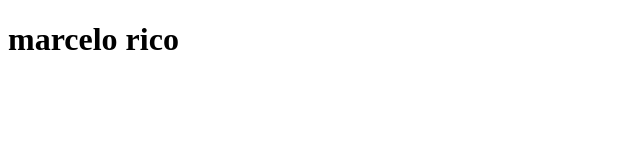
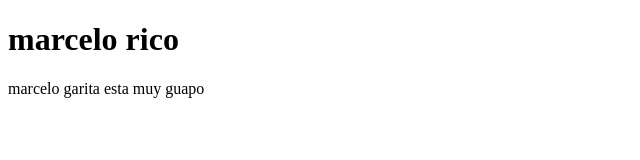
Before and after one commit to marcelogaritaf/git-basics, a plain HTML site: page index.html in a window 1280 px wide. Shown: the whole page, without its empty margins (0-640 px from the left). Drawn offline with Linux system fonts and the light colour scheme.

Commit message:
se agregó una etiqueta de parrafo al documento de html

```diff
--- a/index.html
+++ b/index.html
@@ -8,5 +8,6 @@
 </head>
 <body>
     <h1>marcelo rico</h1>
+    <p>marcelo garita esta muy guapo</p>
 </body>
 </html>
```
